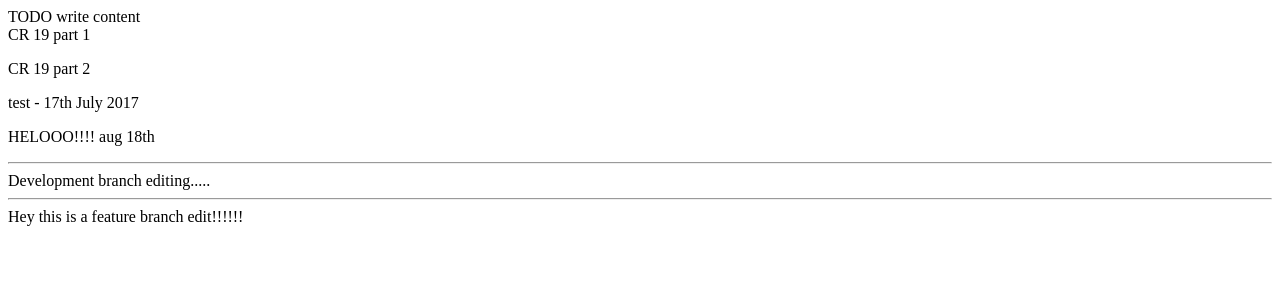
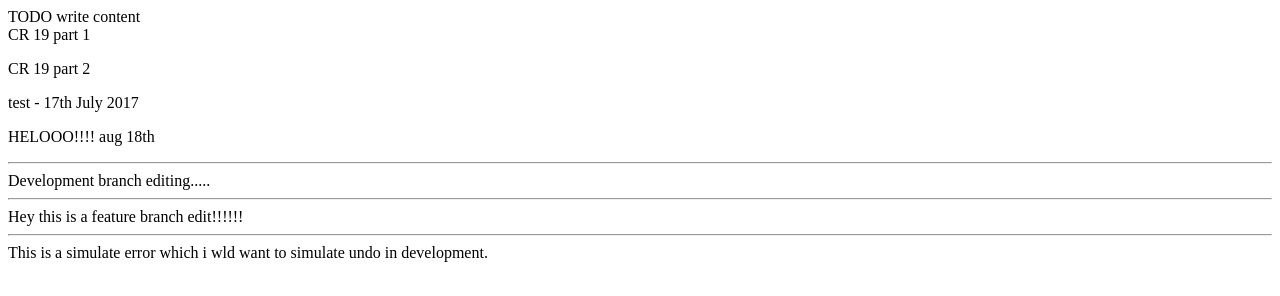
Before and after one commit to peterong-pd/mytest, a plain HTML site: page about.html in a window 1280 px wide. Drawn offline with Linux system fonts and the light colour scheme.

Commit message:
Line to simulate undo in Dev branch

```diff
--- a/about.html
+++ b/about.html
@@ -21,5 +21,7 @@ and open the template in the editor.
          Development branch editing.....
          <hr>
          Hey this is a feature branch edit!!!!!!
+         <hr>
+         This is a simulate error which i wld want to simulate undo in development.
     </body>
 </html>
```
